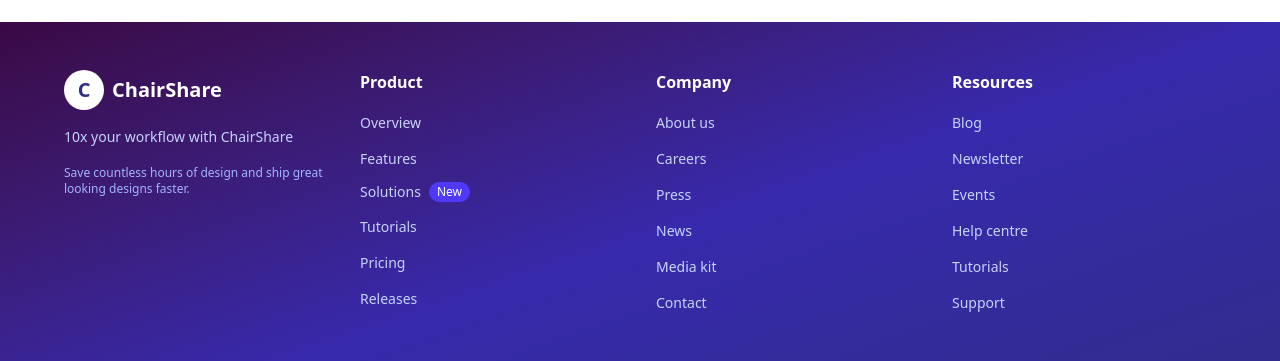
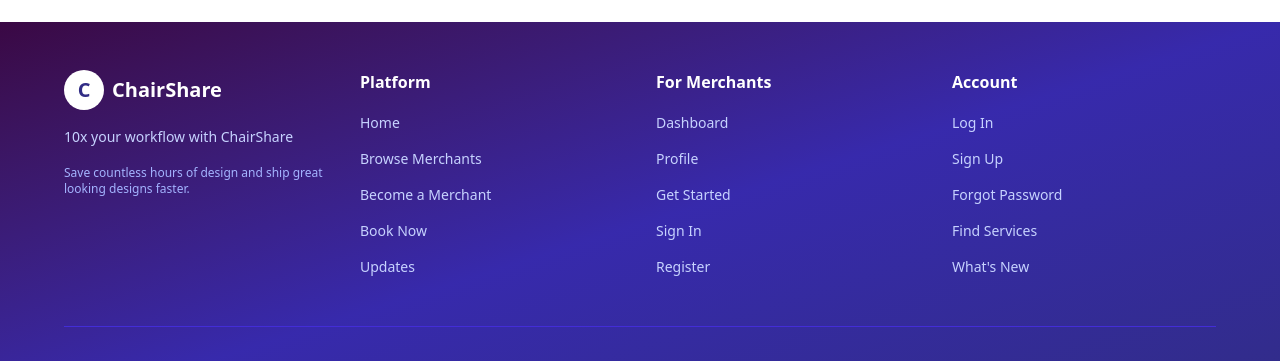
Before and after one commit to KayviaHarriott/chair-share, a React (Vite) app: page / in a window 1280 px wide. Shown: the part 1290-1651 px from the top of the page. Built offline with nearby package versions, Linux system fonts and the light colour scheme.

Commit message:
feat(footer): update links to match actual App.tsx routes

```diff
--- a/src/navigation/Footer.tsx
+++ b/src/navigation/Footer.tsx
@@ -24,117 +24,97 @@ export const Footer = () => {
             </p>
           </div>
 
-          {/* Product Links */}
+          {/* Platform Links */}
           <div>
-            <h4 className="font-semibold text-white mb-4">Product</h4>
+            <h4 className="font-semibold text-white mb-4">Platform</h4>
             <ul className="space-y-3">
               <li>
                 <Link to="/" className="text-indigo-200 hover:text-white text-sm transition-colors">
-                  Overview
+                  Home
                 </Link>
               </li>
               <li>
-                <Link to="/" className="text-indigo-200 hover:text-white text-sm transition-colors">
-                  Features
+                <Link to="/browse" className="text-indigo-200 hover:text-white text-sm transition-colors">
+                  Browse Merchants
                 </Link>
               </li>
               <li>
-                <div className="flex items-center gap-2">
-                  <Link to="/" className="text-indigo-200 hover:text-white text-sm transition-colors">
-                    Solutions
-                  </Link>
-                  <span className="bg-indigo-600 text-white text-xs px-2 py-0.5 rounded-full">
-                    New
-                  </span>
-                </div>
-              </li>
-              <li>
-                <Link to="/" className="text-indigo-200 hover:text-white text-sm transition-colors">
-                  Tutorials
+                <Link to="/merchant/onboarding" className="text-indigo-200 hover:text-white text-sm transition-colors">
+                  Become a Merchant
                 </Link>
               </li>
               <li>
-                <Link to="/" className="text-indigo-200 hover:text-white text-sm transition-colors">
-                  Pricing
+                <Link to="/booking-request" className="text-indigo-200 hover:text-white text-sm transition-colors">
+                  Book Now
                 </Link>
               </li>
               <li>
                 <Link to="/updates" className="text-indigo-200 hover:text-white text-sm transition-colors">
-                  Releases
+                  Updates
                 </Link>
               </li>
             </ul>
           </div>
 
-          {/* Company Links */}
+          {/* For Merchants */}
           <div>
-            <h4 className="font-semibold text-white mb-4">Company</h4>
+            <h4 className="font-semibold text-white mb-4">For Merchants</h4>
             <ul className="space-y-3">
               <li>
-                <Link to="/" className="text-indigo-200 hover:text-white text-sm transition-colors">
-                  About us
+                <Link to="/merchant/dashboard" className="text-indigo-200 hover:text-white text-sm transition-colors">
+                  Dashboard
                 </Link>
               </li>
               <li>
-                <Link to="/" className="text-indigo-200 hover:text-white text-sm transition-colors">
-                  Careers
+                <Link to="/merchant/profile" className="text-indigo-200 hover:text-white text-sm transition-colors">
+                  Profile
                 </Link>
               </li>
               <li>
-                <Link to="/" className="text-indigo-200 hover:text-white text-sm transition-colors">
-                  Press
+                <Link to="/merchant/onboarding" className="text-indigo-200 hover:text-white text-sm transition-colors">
+                  Get Started
                 </Link>
               </li>
               <li>
-                <Link to="/" className="text-indigo-200 hover:text-white text-sm transition-colors">
-                  News
+                <Link to="/auth/login" className="text-indigo-200 hover:text-white text-sm transition-colors">
+                  Sign In
                 </Link>
               </li>
               <li>
-                <Link to="/" className="text-indigo-200 hover:text-white text-sm transition-colors">
-                  Media kit
-                </Link>
-              </li>
-              <li>
-                <Link to="/" className="text-indigo-200 hover:text-white text-sm transition-colors">
-                  Contact
+                <Link to="/auth/register" className="text-indigo-200 hover:text-white text-sm transition-colors">
+                  Register
                 </Link>
               </li>
             </ul>
           </div>
 
-          {/* Resources Links */}
+          {/* Account Links */}
           <div>
-            <h4 className="font-semibold text-white mb-4">Resources</h4>
+            <h4 className="font-semibold text-white mb-4">Account</h4>
             <ul className="space-y-3">
               <li>
-                <Link to="/" className="text-indigo-200 hover:text-white text-sm transition-colors">
-                  Blog
+                <Link to="/auth/login" className="text-indigo-200 hover:text-white text-sm transition-colors">
+                  Log In
                 </Link>
               </li>
               <li>
-                <Link to="/" className="text-indigo-200 hover:text-white text-sm transition-colors">
-                  Newsletter
+                <Link to="/auth/register" className="text-indigo-200 hover:text-white text-sm transition-colors">
+                  Sign Up
                 </Link>
               </li>
               <li>
-                <Link to="/" className="text-indigo-200 hover:text-white text-sm transition-colors">
-                  Events
+                <Link to="/auth/forgot-password" className="text-indigo-200 hover:text-white text-sm transition-colors">
+                  Forgot Password
                 </Link>
               </li>
               <li>
-                <Link to="/" className="text-indigo-200 hover:text-white text-sm transition-colors">
-                  Help centre
+                <Link to="/browse" className="text-indigo-200 hover:text-white text-sm transition-colors">
+                  Find Services
                 </Link>
               </li>
               <li>
-                <Link to="/" className="text-indigo-200 hover:text-white text-sm transition-colors">
-                  Tutorials
-                </Link>
-              </li>
-              <li>
-                <Link to="/" className="text-indigo-200 hover:text-white text-sm transition-colors">
-                  Support
+                <Link to="/updates" className="text-indigo-200 hover:text-white text-sm transition-colors">
+                  What's New
                 </Link>
               </li>
             </ul>
```
